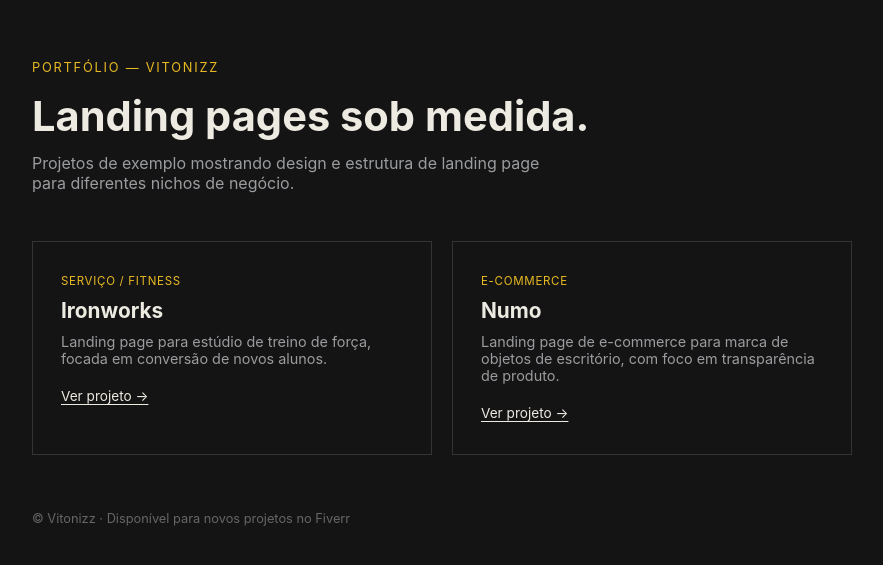
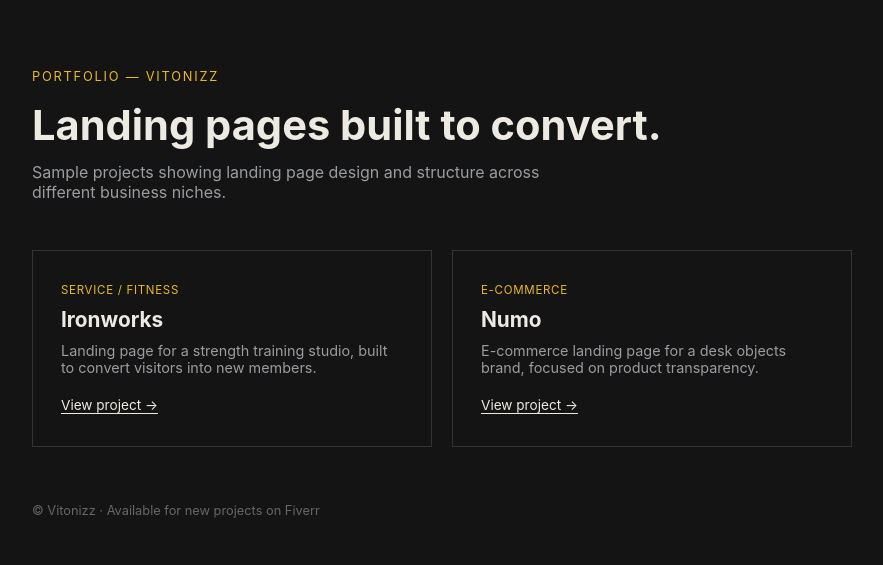
Before and after one commit to vitoniz/portifolio-ironworks, a plain HTML site: page index.html in a window 1280 px wide. Shown: the part 107-672 px from the top of the page, without its empty margins (198-1081 px from the left). Drawn offline with Linux system fonts and the light colour scheme.

Commit message:
Translate index.html content to English

```diff
--- a/index.html
+++ b/index.html
@@ -1,9 +1,9 @@
 <!DOCTYPE html>
-<html lang="pt-br">
+<html lang="en">
 <head>
 <meta charset="UTF-8">
 <meta name="viewport" content="width=device-width, initial-scale=1.0">
-<title>Vitonizz — Portfólio de Landing Pages</title>
+<title>Vitonizz — Landing Page Portfolio</title>
 <style>
   *{margin:0;padding:0;box-sizing:border-box;}
   body{
@@ -33,24 +33,24 @@
 </head>
 <body>
 <div class="wrap">
-  <div class="eyebrow">Portfólio — Vitonizz</div>
-  <h1>Landing pages sob medida.</h1>
-  <p class="lead">Projetos de exemplo mostrando design e estrutura de landing page para diferentes nichos de negócio.</p>
+  <div class="eyebrow">Portfolio — Vitonizz</div>
+  <h1>Landing pages built to convert.</h1>
+  <p class="lead">Sample projects showing landing page design and structure across different business niches.</p>
   <div class="grid">
     <a class="card" href="landing_page_ironworks.html">
-      <div class="tag">Serviço / Fitness</div>
+      <div class="tag">Service / Fitness</div>
       <h2>Ironworks</h2>
-      <p>Landing page para estúdio de treino de força, focada em conversão de novos alunos.</p>
-      <span class="link">Ver projeto →</span>
+      <p>Landing page for a strength training studio, built to convert visitors into new members.</p>
+      <span class="link">View project →</span>
     </a>
     <a class="card" href="landing_page_numo_ecommerce.html">
       <div class="tag">E-commerce</div>
       <h2>Numo</h2>
-      <p>Landing page de e-commerce para marca de objetos de escritório, com foco em transparência de produto.</p>
-      <span class="link">Ver projeto →</span>
+      <p>E-commerce landing page for a desk objects brand, focused on product transparency.</p>
+      <span class="link">View project →</span>
     </a>
   </div>
-  <footer>© Vitonizz · Disponível para novos projetos no Fiverr</footer>
+  <footer>© Vitonizz · Available for new projects on Fiverr</footer>
 </div>
 </body>
 </html>
```
